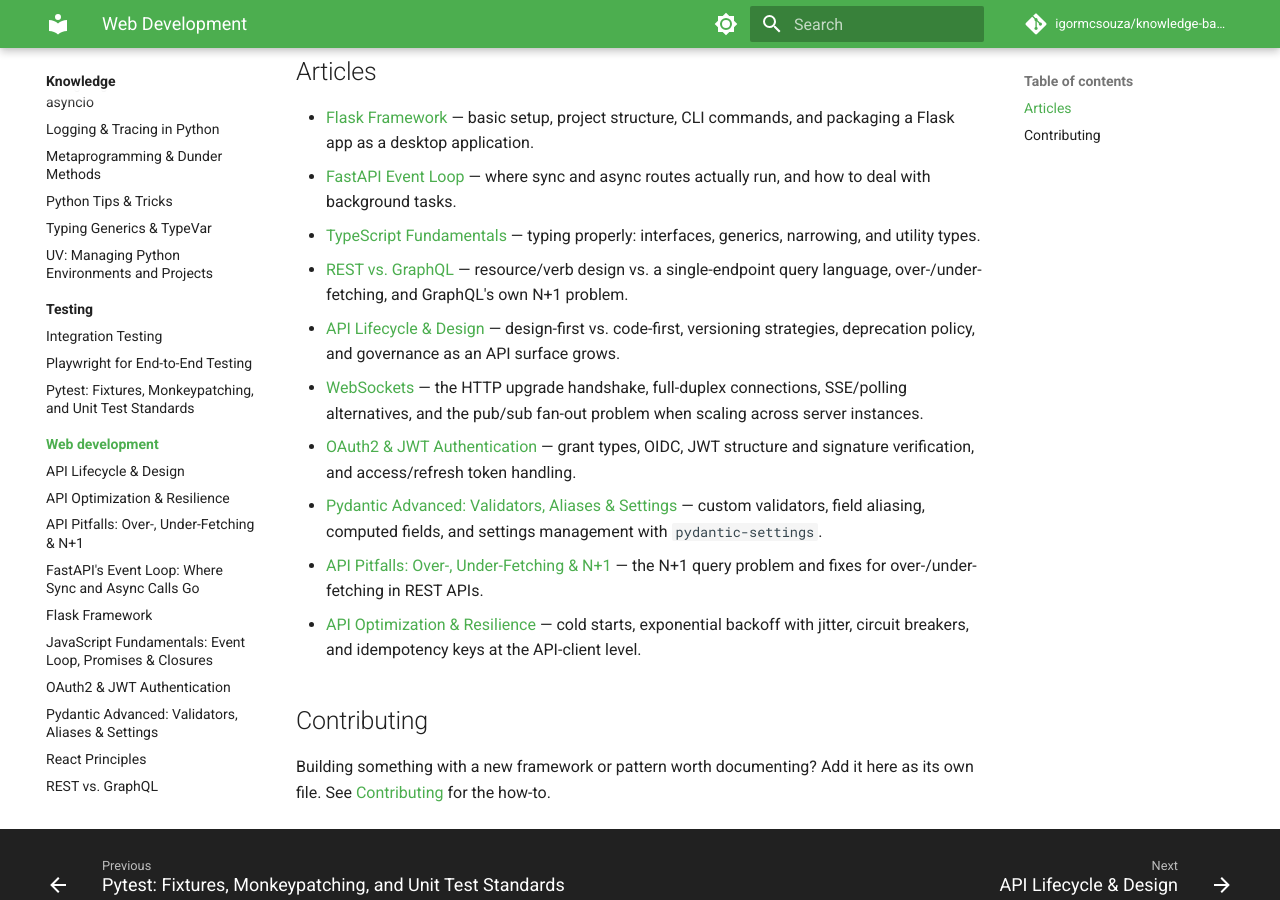
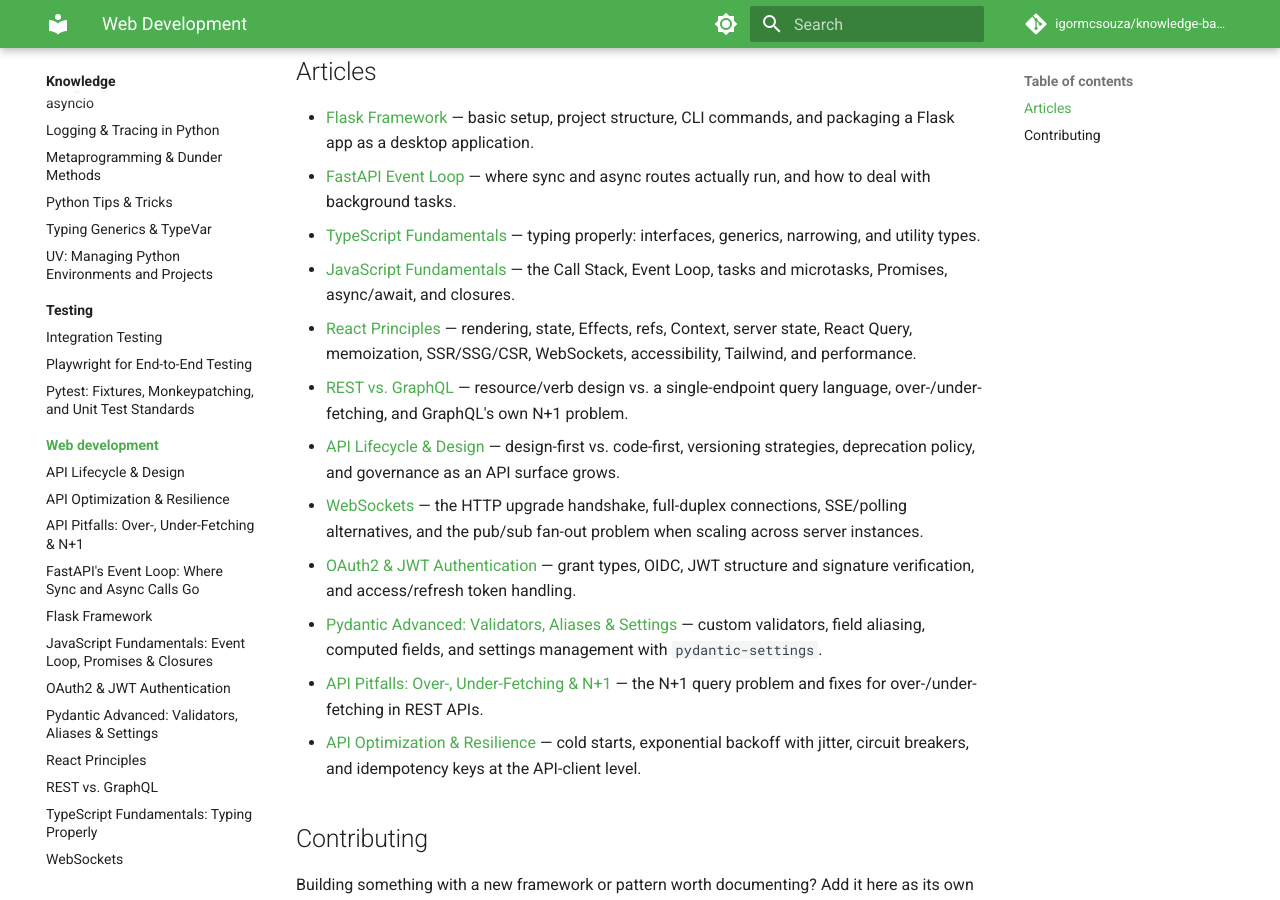
Before and after one commit to igormcsouza/knowledge-base, an MkDocs documentation site: the page built from docs/knowledge/web-development/index.md, in a window 1280 px wide and 900 px high, scrolled down 320 px. Built offline with MkDocs 1.6.1 and Material for MkDocs 9.7.7, drawn with Linux system fonts in a browser that asks for light colours; comment, search, counter and statistics services are not loaded.

Commit message:
docs: index JavaScript and React principles

```diff
--- a/docs/knowledge/web-development/index.md
+++ b/docs/knowledge/web-development/index.md
@@ -19,6 +19,8 @@ Frameworks, patterns, and practical notes for building and shipping web applicat
   actually run, and how to deal with background tasks.
 - [TypeScript Fundamentals](typescript-fundamentals.md) — typing properly:
   interfaces, generics, narrowing, and utility types.
+- [JavaScript Fundamentals](javascript-fundamentals.md) — the Call Stack, Event Loop, tasks and microtasks, Promises, async/await, and closures.
+- [React Principles](react-principles.md) — rendering, state, Effects, refs, Context, server state, React Query, memoization, SSR/SSG/CSR, WebSockets, accessibility, Tailwind, and performance.
 - [REST vs. GraphQL](rest-vs-graphql.md) — resource/verb design vs. a
   single-endpoint query language, over-/under-fetching, and GraphQL's own
   N+1 problem.
```
